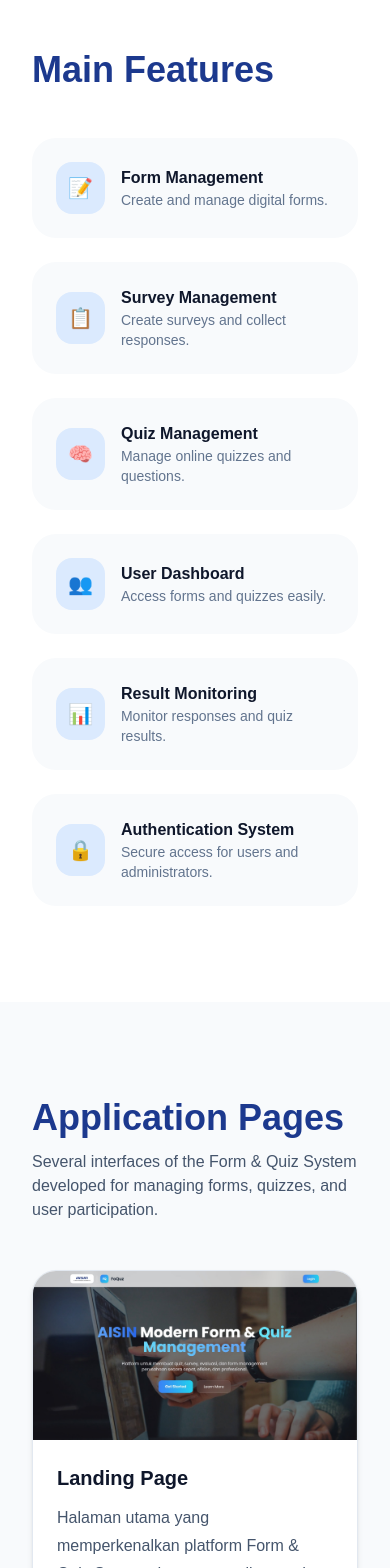
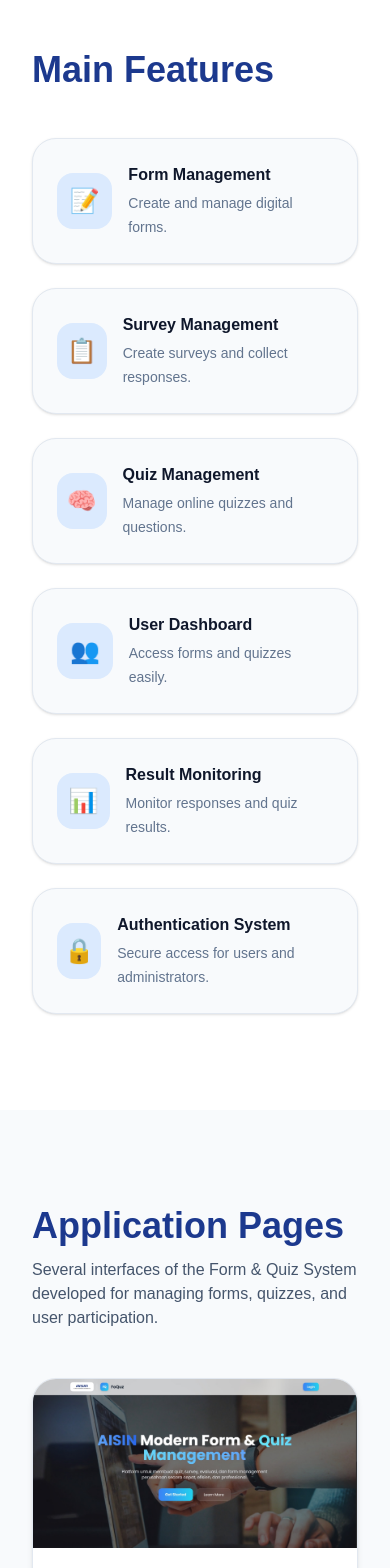
Before and after one commit to MuhamadFahriSalam/Myporto, a Next.js app: page /projects/foquz in a window 390 px wide. Shown: the part 1380-2948 px from the top of the page. Built offline with nearby package versions, Linux system fonts and the light colour scheme.

Commit message:
motion foquz

```diff
--- a/app/projects/foquz/page.tsx
+++ b/app/projects/foquz/page.tsx
@@ -1,7 +1,78 @@
+"use client";
+
 import Image from "next/image";
 import Link from "next/link";
+import { motion } from "framer-motion";
 
 export default function FoQuz() {
+  const fadeUp = {
+    hidden: {
+      opacity: 0,
+      y: 60,
+    },
+    visible: {
+      opacity: 1,
+      y: 0,
+      transition: {
+        duration: 0.8,
+      },
+    },
+  };
+
+  const features = [
+    {
+      icon: "📝",
+      title: "Form Management",
+      description: "Create and manage digital forms.",
+    },
+    {
+      icon: "📋",
+      title: "Survey Management",
+      description: "Create surveys and collect responses.",
+    },
+    {
+      icon: "🧠",
+      title: "Quiz Management",
+      description: "Manage online quizzes and questions.",
+    },
+    {
+      icon: "👥",
+      title: "User Dashboard",
+      description: "Access forms and quizzes easily.",
+    },
+    {
+      icon: "📊",
+      title: "Result Monitoring",
+      description: "Monitor responses and quiz results.",
+    },
+    {
+      icon: "🔒",
+      title: "Authentication System",
+      description: "Secure access for users and administrators.",
+    },
+  ];
+
+  const screenshots = [
+    {
+      image: "/images/foquz/hero-foquz.jpg",
+      title: "Landing Page",
+      description:
+        "Halaman utama yang memperkenalkan platform Form & Quiz System dengan tampilan modern dan responsif.",
+    },
+    {
+      image: "/images/foquz/dashboard-admin.png",
+      title: "Admin Dashboard",
+      description:
+        "Dashboard administrator untuk membuat form baru, mengelola quiz, dan memonitor aktivitas pengguna.",
+    },
+    {
+      image: "/images/foquz/pengisian-foquz.png",
+      title: "User Dashboard",
+      description:
+        "Halaman pengguna untuk melihat form yang tersedia dan melakukan pengisian secara online.",
+    },
+  ];
+
   return (
     <>
       {/* Hero */}
@@ -9,7 +80,12 @@ export default function FoQuz() {
         <div className="max-w-7xl mx-auto px-8">
           <div className="grid md:grid-cols-2 gap-12 items-center">
 
-            <div>
+            <motion.div
+              variants={fadeUp}
+              initial="hidden"
+              whileInView="visible"
+              viewport={{ once: true }}
+            >
               <span className="bg-blue-100 text-blue-900 px-4 py-2 rounded-full font-medium">
                 Featured Project
               </span>
@@ -33,9 +109,22 @@ export default function FoQuz() {
                   ← Back to Home
                 </Link>
               </div>
-            </div>
+            </motion.div>
 
-            <div>
+              <motion.div
+                initial={{
+                  opacity: 0,
+                  x: 100,
+                }}
+                whileInView={{
+                  opacity: 1,
+                  x: 0,
+                }}
+                viewport={{ once: true }}
+                transition={{
+                  duration: 1,
+                }}
+              >
               <Image
                 src="/images/foquz/hero-foquz.jpg"
                 alt="FoQuz"
@@ -43,226 +132,203 @@ export default function FoQuz() {
                 height={500}
                 className="rounded-3xl shadow-xl"
               />
-            </div>
-
+            </motion.div>
           </div>
         </div>
       </section>
 
-      {/* Overview */}
-      <section className="bg-slate-50 py-24">
-        <div className="max-w-7xl mx-auto px-8">
+  {/* Overview */}
+  <section className="bg-slate-50 py-24">
+    <motion.div
+      className="max-w-7xl mx-auto px-8"
+      variants={fadeUp}
+      initial="hidden"
+      whileInView="visible"
+      viewport={{ once: true }}
+    >
+      <h2 className="text-4xl font-bold text-blue-900 mb-10">
+        Project Overview
+      </h2>
 
-          <h2 className="text-4xl font-bold text-blue-900 mb-10">
-            Project Overview
-          </h2>
+      <p className="text-slate-600 leading-8">
+        Form & Quiz System merupakan sistem berbasis web yang
+        digunakan untuk membuat dan mengelola berbagai jenis
+        form, survey, dan quiz secara terpusat. Sistem ini
+        memudahkan pengguna dalam mengisi form dan membantu
+        administrator dalam mengelola data serta memonitor
+        hasil pengisian secara real-time.
+      </p>
+    </motion.div>
+  </section>
 
-          <p className="text-slate-600 leading-8">
-            Form & Quiz System merupakan sistem berbasis web yang
-            digunakan untuk membuat dan mengelola berbagai jenis
-            form, survey, dan quiz secara terpusat. Sistem ini
-            memudahkan pengguna dalam mengisi form dan membantu
-            administrator dalam mengelola data serta memonitor
-            hasil pengisian secara real-time.
-          </p>
+  {/* Features */}
+  <section className="bg-white py-24">
+    <div className="max-w-7xl mx-auto px-8">
 
-        </div>
-      </section>
+      <motion.h2
+        variants={fadeUp}
+        initial="hidden"
+        whileInView="visible"
+        viewport={{ once: true }}
+        className="text-4xl font-bold text-blue-900 mb-12"
+      >
+        Main Features
+      </motion.h2>
 
-      {/* Features */}
-      <section className="bg-white py-24">
-        <div className="max-w-7xl mx-auto px-8">
+      <div className="grid md:grid-cols-2 gap-6">
 
-          <h2 className="text-4xl font-bold text-blue-900 mb-12">
-            Main Features
-          </h2>
+        {features.map((feature, index) => (
+          <motion.div
+            key={index}
+            initial={{
+              opacity: 0,
+              y: 50,
+            }}
+            whileInView={{
+              opacity: 1,
+              y: 0,
+            }}
+            viewport={{ once: true }}
+            transition={{
+              duration: 0.6,
+              delay: index * 0.1,
+            }}
+            className="
+              group
+              bg-slate-50
+              p-6
+              rounded-3xl
+              flex items-center gap-4
+              border border-slate-200
+              shadow-sm
 
-          <div className="grid md:grid-cols-2 gap-6">
+              hover:-translate-y-2
+              hover:bg-blue-50
+              hover:border-blue-200
+              hover:shadow-xl
 
-            <div className="bg-slate-50 p-6 rounded-3xl flex items-center gap-4 hover:shadow-lg transition">
-              <div className="bg-blue-100 p-3 rounded-2xl text-xl">
-                📝
-              </div>
+              transition-all duration-300
+            "
+          >
+            <div
+              className="
+                bg-blue-100
+                w-14 h-14
+                rounded-2xl
+                flex items-center justify-center
+                text-2xl
 
-              <div>
-                <h3 className="font-semibold text-slate-900">
-                  Form Management
-                </h3>
-
-                <p className="text-sm text-slate-500">
-                  Create and manage digital forms.
-                </p>
-              </div>
+                group-hover:scale-110
+                duration-300
+              "
+            >
+              {feature.icon}
             </div>
 
-            <div className="bg-slate-50 p-6 rounded-3xl flex items-center gap-4 hover:shadow-lg transition">
-              <div className="bg-blue-100 p-3 rounded-2xl text-xl">
-                📋
-              </div>
+            <div>
+              <h3 className="font-semibold text-slate-900 mb-1">
+                {feature.title}
+              </h3>
 
-              <div>
-                <h3 className="font-semibold text-slate-900">
-                  Survey Management
-                </h3>
-
-                <p className="text-sm text-slate-500">
-                  Create surveys and collect responses.
-                </p>
-              </div>
+              <p className="text-sm text-slate-500 leading-6">
+                {feature.description}
+              </p>
             </div>
 
-            <div className="bg-slate-50 p-6 rounded-3xl flex items-center gap-4 hover:shadow-lg transition">
-              <div className="bg-blue-100 p-3 rounded-2xl text-xl">
-                🧠
-              </div>
+          </motion.div>
+        ))}
 
-              <div>
-                <h3 className="font-semibold text-slate-900">
-                  Quiz Management
-                </h3>
+      </div>
+    </div>
+  </section>
 
-                <p className="text-sm text-slate-500">
-                  Manage online quizzes and questions.
-                </p>
-              </div>
-            </div>
+  {/* Application Pages */}
+  <section className="bg-slate-50 py-24">
+    <div className="max-w-7xl mx-auto px-8">
 
-            <div className="bg-slate-50 p-6 rounded-3xl flex items-center gap-4 hover:shadow-lg transition">
-              <div className="bg-blue-100 p-3 rounded-2xl text-xl">
-                👥
-              </div>
-
-              <div>
-                <h3 className="font-semibold text-slate-900">
-                  User Dashboard
-                </h3>
-
-                <p className="text-sm text-slate-500">
-                  Access forms and quizzes easily.
-                </p>
-              </div>
-            </div>
-
-            <div className="bg-slate-50 p-6 rounded-3xl flex items-center gap-4 hover:shadow-lg transition">
-              <div className="bg-blue-100 p-3 rounded-2xl text-xl">
-                📊
-              </div>
-
-              <div>
-                <h3 className="font-semibold text-slate-900">
-                  Result Monitoring
-                </h3>
-
-                <p className="text-sm text-slate-500">
-                  Monitor responses and quiz results.
-                </p>
-              </div>
-            </div>
-
-            <div className="bg-slate-50 p-6 rounded-3xl flex items-center gap-4 hover:shadow-lg transition">
-              <div className="bg-blue-100 p-3 rounded-2xl text-xl">
-                🔒
-              </div>
-
-              <div>
-                <h3 className="font-semibold text-slate-900">
-                  Authentication System
-                </h3>
-
-                <p className="text-sm text-slate-500">
-                  Secure access for users and administrators.
-                </p>
-              </div>
-            </div>
-
-          </div>
-
-        </div>
-      </section>
-
-    {/* Application Screenshots */}
-    <section className="bg-slate-50 py-24">
-      <div className="max-w-7xl mx-auto px-8">
-
+      <motion.div
+        variants={fadeUp}
+        initial="hidden"
+        whileInView="visible"
+        viewport={{ once: true }}
+        className="mb-12"
+      >
         <h2 className="text-4xl font-bold text-blue-900 mb-3">
           Application Pages
         </h2>
 
-        <p className="text-slate-600 mb-12">
+        <p className="text-slate-600">
           Several interfaces of the Form & Quiz System developed for managing
           forms, quizzes, and user participation.
         </p>
+      </motion.div>
 
-        <div className="grid lg:grid-cols-2 gap-8">
+      <div className="grid lg:grid-cols-2 gap-8">
 
-          {/* Landing Page */}
-          <div className="bg-white rounded-3xl shadow-md overflow-hidden border border-slate-200 hover:shadow-xl transition">
-            <Image
-              src="/images/foquz/hero-foquz.jpg"
-              alt="Landing Page"
-              width={1200}
-              height={700}
-              className="w-full object-cover"
-            />
+        {screenshots.map((item, index) => (
+          <motion.div
+            key={index}
+            initial={{
+              opacity: 0,
+              y: 80,
+            }}
+            whileInView={{
+              opacity: 1,
+              y: 0,
+            }}
+            viewport={{ once: true }}
+            transition={{
+              duration: 0.8,
+              delay: index * 0.15,
+            }}
+            className="
+              group
+              bg-white
+              rounded-3xl
+              overflow-hidden
+              border border-slate-200
+              shadow-md
+
+              hover:-translate-y-2
+              hover:shadow-2xl
+
+              transition-all duration-500
+            "
+          >
+            <div className="overflow-hidden">
+              <Image
+                src={item.image}
+                alt={item.title}
+                width={1200}
+                height={700}
+                className="
+                  w-full
+                  object-cover
+                  transition duration-700
+                  group-hover:scale-105
+                "
+              />
+            </div>
 
             <div className="p-6">
+
               <h3 className="text-xl font-semibold text-slate-900 mb-3">
-                Landing Page
+                {item.title}
               </h3>
 
               <p className="text-slate-600 leading-7">
-                Halaman utama yang memperkenalkan platform Form & Quiz System
-                dengan tampilan modern dan responsif.
+                {item.description}
               </p>
+
             </div>
-          </div>
 
-          {/* Admin Dashboard */}
-          <div className="bg-white rounded-3xl shadow-md overflow-hidden border border-slate-200 hover:shadow-xl transition">
-            <Image
-              src="/images/foquz/dashboard-admin.png"
-              alt="Admin Dashboard"
-              width={1200}
-              height={700}
-              className="w-full object-cover"
-            />
+          </motion.div>
+        ))}
 
-            <div className="p-6">
-              <h3 className="text-xl font-semibold text-slate-900 mb-3">
-                Admin Dashboard
-              </h3>
+      </div>
 
-              <p className="text-slate-600 leading-7">
-                Dashboard administrator untuk membuat form baru,
-                mengelola quiz, dan memonitor aktivitas pengguna.
-              </p>
-            </div>
-          </div>
-
-          {/* User Dashboard */}
-          <div className="bg-white rounded-3xl shadow-md overflow-hidden border border-slate-200 hover:shadow-xl transition">
-            <Image
-              src="/images/foquz/pengisian-foquz.png"
-              alt="User Dashboard"
-              width={1200}
-              height={700}
-              className="w-full object-cover"
-            />
-
-            <div className="p-6">
-              <h3 className="text-xl font-semibold text-slate-900 mb-3">
-                User Dashboard
-              </h3>
-
-              <p className="text-slate-600 leading-7">
-                Halaman pengguna untuk melihat form yang tersedia
-                dan melakukan pengisian secara online.
-              </p>
-            </div>
-          </div>
-        </div>
-      </div>
-    </section>
+    </div>
+  </section>
     </>
   );
 }
```
